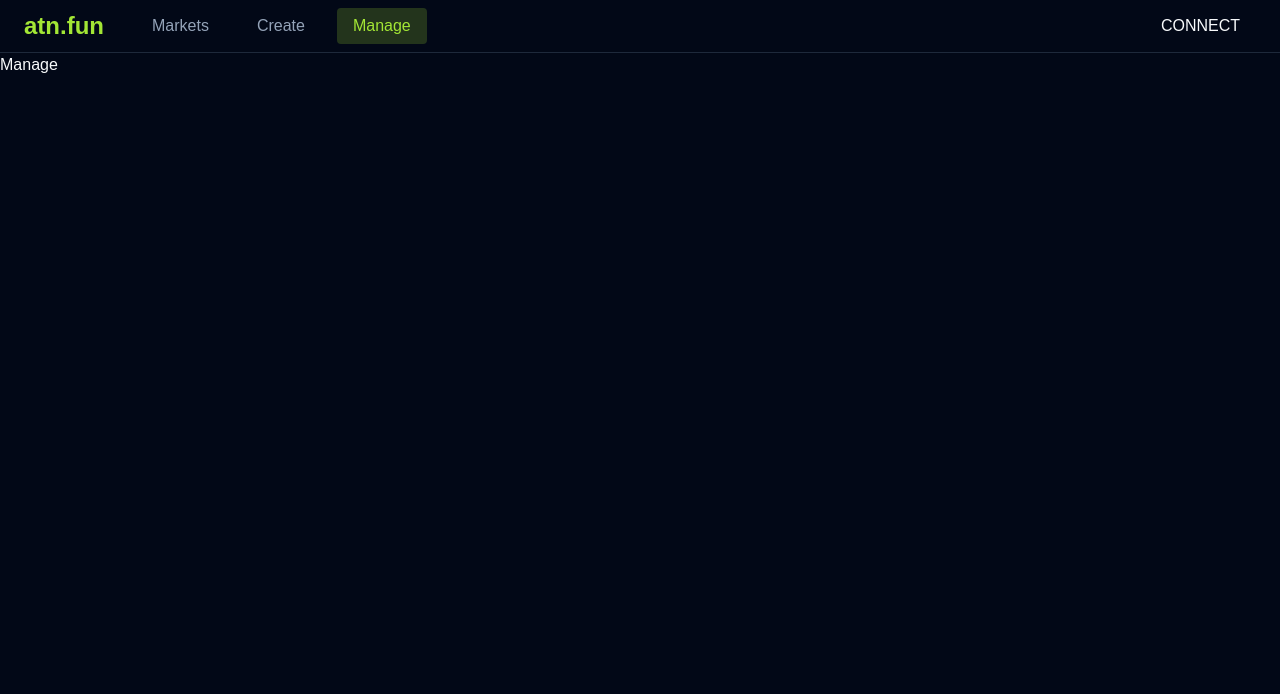
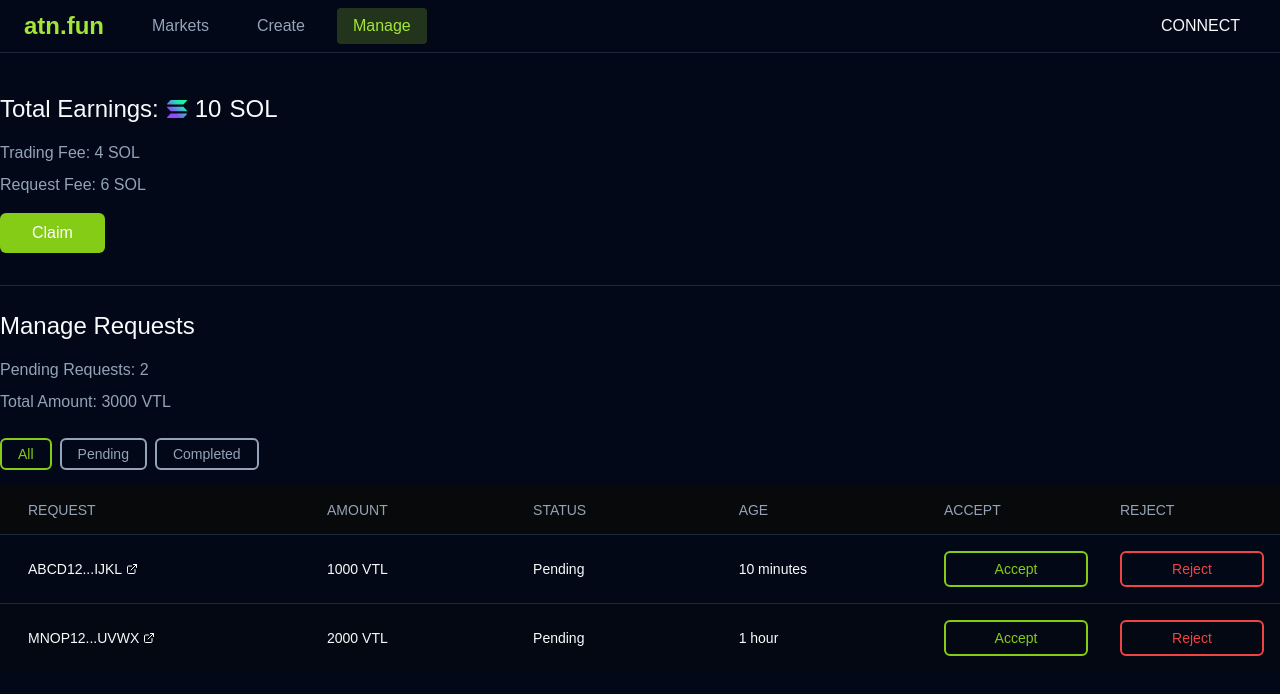
Before and after one commit to Flake-market/flake-frontend, a Next.js app: page /manage in a window 1280 px wide. Shown: the top 694 px of the page. Built offline with nearby package versions, Linux system fonts and the light colour scheme.

Commit message:
init manage page

```diff
--- a/src/app/manage/page.tsx
+++ b/src/app/manage/page.tsx
@@ -1,7 +1,179 @@
+"use client"
+import Image from "next/image";
+
+import { ExternalLink } from "lucide-react";
+import { useEffect, useState } from "react";
+import { Separator } from "@/components/ui/separator";
+import {
+  Table,
+  TableBody,
+  TableCell,
+  TableHead,
+  TableHeader,
+  TableRow,
+} from "@/components/ui/table";
+
+// Mock data for requests
+interface Request {
+  txnHash: string;
+  amount: string;
+  status: "Pending" | "Completed" | "Rejected";
+  age: string;
+}
+
+const mockRequests: Request[] = [
+  {
+    txnHash: "ABCD1234EFGH5678IJKL",
+    amount: "1000 VTL",
+    status: "Pending",
+    age: "10 minutes",
+  },
+  {
+    txnHash: "MNOP1234QRST5678UVWX",
+    amount: "2000 VTL",
+    status: "Pending",
+    age: "1 hour",
+  },
+];
+
 export default function Manage() {
-    return (
-      <main>
-        <h1>Manage</h1>
-      </main>
-    )
-  }
+  const [requests, setRequests] = useState<Request[]>([]);
+  const [statusFilter, setStatusFilter] = useState<"all" | "pending" | "completed">("all");
+
+  useEffect(() => {
+    // Fetch requests data from backend or blockchain
+    setRequests(mockRequests);
+  }, []);
+
+  const filteredRequests = requests.filter(request => {
+    if (statusFilter === "all") return true;
+    if (statusFilter === "pending") return request.status === "Pending";
+    return request.status === "Completed";
+  });
+
+  return (
+    <div className="container mx-auto mt-10">
+      <div className="mb-8">
+        <h1 className="text-2xl mb-4 flex items-center gap-2">
+          Total Earnings:{" "}
+          <Image
+            src="/images/tokens/solana.svg"
+            alt="SOL"
+            width={20}
+            height={20}
+          />
+          10 <div className="flex items-center gap-1">SOL</div>
+        </h1>
+        <div className="flex flex-col gap-4">
+          <div className="flex flex-col gap-2">
+            <p className="text-muted-foreground">Trading Fee: 4 SOL</p>
+            <p className="text-muted-foreground">Request Fee: 6 SOL</p>
+          </div>
+        </div>
+        <button className="bg-lime-500 text-white px-8 py-2 rounded-md mt-4 hover:bg-lime-600 transition-colors w-fit">
+          Claim
+        </button>
+      </div>
+      <Separator />
+      <div>
+        <div className="flex justify-between items-center mt-6 mb-4">
+          <h1 className="text-2xl flex items-center gap-2">
+            Manage Requests
+          </h1>
+        </div>
+        <div className="flex flex-col gap-2 mb-4">
+          <p className="text-muted-foreground">
+            Pending Requests: {requests.filter(r => r.status === "Pending").length}
+          </p>
+          <p className="text-muted-foreground">
+            Total Amount: {filteredRequests
+              .filter(r => r.status === "Pending")
+              .reduce((acc, r) => acc + parseInt(r.amount.split(" ")[0]), 0)} VTL
+          </p>
+          <div className="flex gap-2 mt-4">
+            <button
+              onClick={() => setStatusFilter("all")}
+              className={`px-4 py-1 text-sm rounded-md transition-colors ${
+                statusFilter === "all"
+                  ? "border-2 border-lime-500 text-lime-500"
+                  : "border-2 border-muted-foreground text-muted-foreground hover:border-gray-500 hover:text-gray-600"
+              }`}
+            >
+              All
+            </button>
+            <button
+              onClick={() => setStatusFilter("pending")}
+              className={`px-4 py-1 text-sm rounded-md transition-colors ${
+                statusFilter === "pending"
+                  ? "border-2 border-lime-500 text-lime-500"
+                  : "border-2 border-muted-foreground text-muted-foreground hover:border-gray-500 hover:text-gray-600"
+              }`}
+            >
+              Pending
+            </button>
+            <button
+              onClick={() => setStatusFilter("completed")}
+              className={`px-4 py-1 text-sm rounded-md transition-colors ${
+                statusFilter === "completed"
+                  ? "border-2 border-lime-500 text-lime-500"
+                  : "border-2 border-muted-foreground text-muted-foreground hover:border-gray-500 hover:text-gray-600"
+              }`}
+            >
+              Completed
+            </button>
+          </div>
+        </div>
+        <Table className="text-sm">
+          <TableHeader>
+            <TableRow>
+              <TableHead className="pl-7 w-1/4">REQUEST</TableHead>
+              <TableHead className="w-1/6">AMOUNT</TableHead>
+              <TableHead className="w-1/6">STATUS</TableHead>
+              <TableHead className="w-1/6">AGE</TableHead>
+              <TableHead className="w-1/12">ACCEPT</TableHead>
+              <TableHead className="w-1/12">REJECT</TableHead>
+            </TableRow>
+          </TableHeader>
+          <TableBody>
+            {filteredRequests.length === 0 ? (
+              <TableRow>
+                <TableCell colSpan={6} className="text-center">
+                  No requests found
+                </TableCell>
+              </TableRow>
+            ) : (
+              filteredRequests.map((request, index) => (
+                <TableRow key={index}>
+                  <TableCell className="pl-7">
+                    <a
+                      href={`https://solscan.io/tx/${request.txnHash}`}
+                      target="_blank"
+                      rel="noopener noreferrer"
+                      className="flex items-center hover:text-lime-500"
+                    >
+                      {`${request.txnHash.slice(0, 6)}...${request.txnHash.slice(-4)}`}
+                      <ExternalLink className="ml-1 h-3 w-3" />
+                    </a>
+                  </TableCell>
+                  <TableCell>{request.amount}</TableCell>
+                  <TableCell>{request.status}</TableCell>
+                  <TableCell>{request.age}</TableCell>
+                  <TableCell>
+                    <button className="border-2 border-lime-500 text-lime-500 px-4 py-1.5 rounded-md hover:bg-lime-500 hover:text-white transition-colors w-36">
+                      Accept
+                    </button>
+                  </TableCell>
+                  <TableCell>
+                    <button className="border-2 border-red-500 text-red-500 px-4 py-1.5 rounded-md hover:bg-red-500 hover:text-white transition-colors w-36">
+                      Reject
+                    </button>
+                  </TableCell>
+                </TableRow>
+              ))
+            )}
+          </TableBody>
+        </Table>
+      </div>
+    </div>
+  );
+}
```
